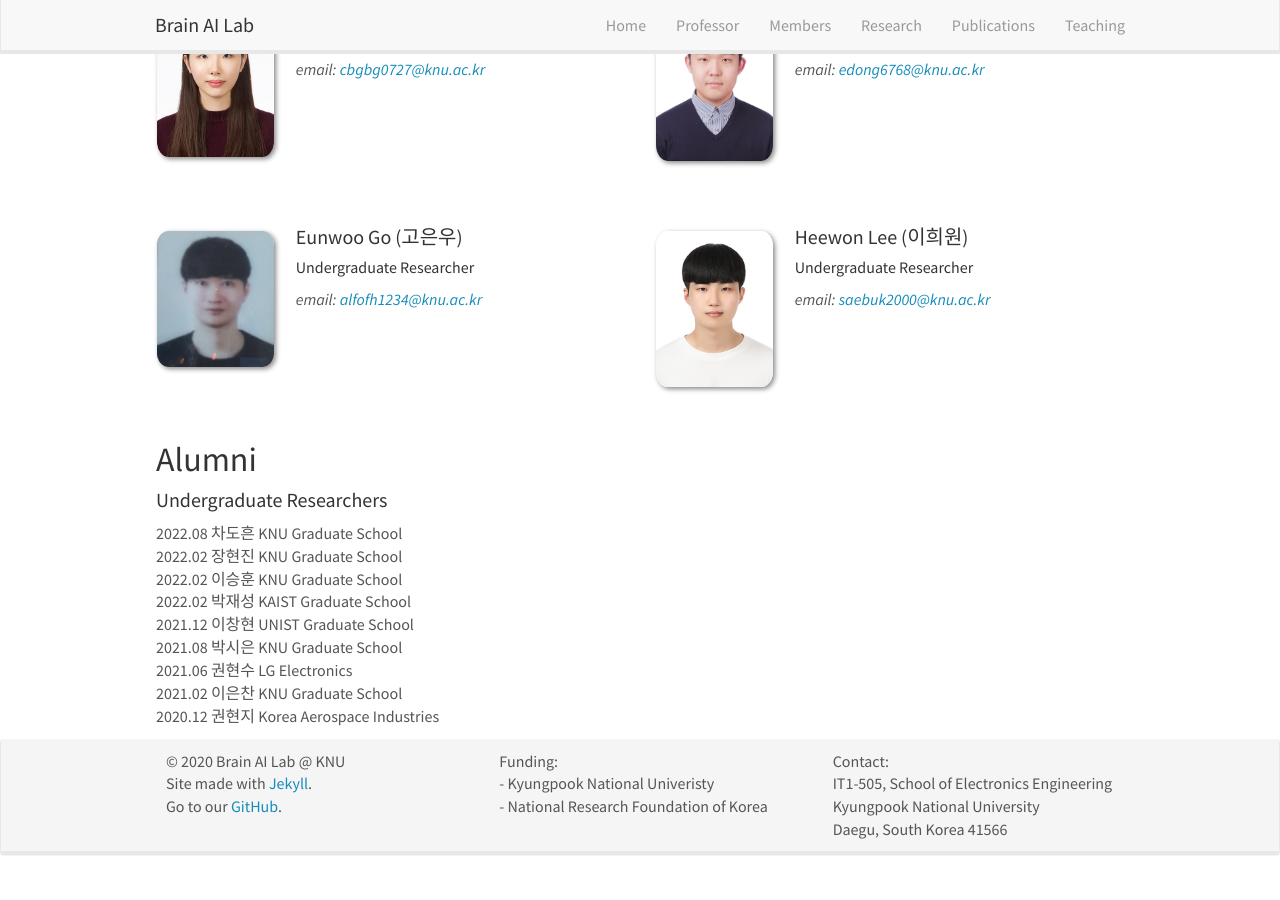
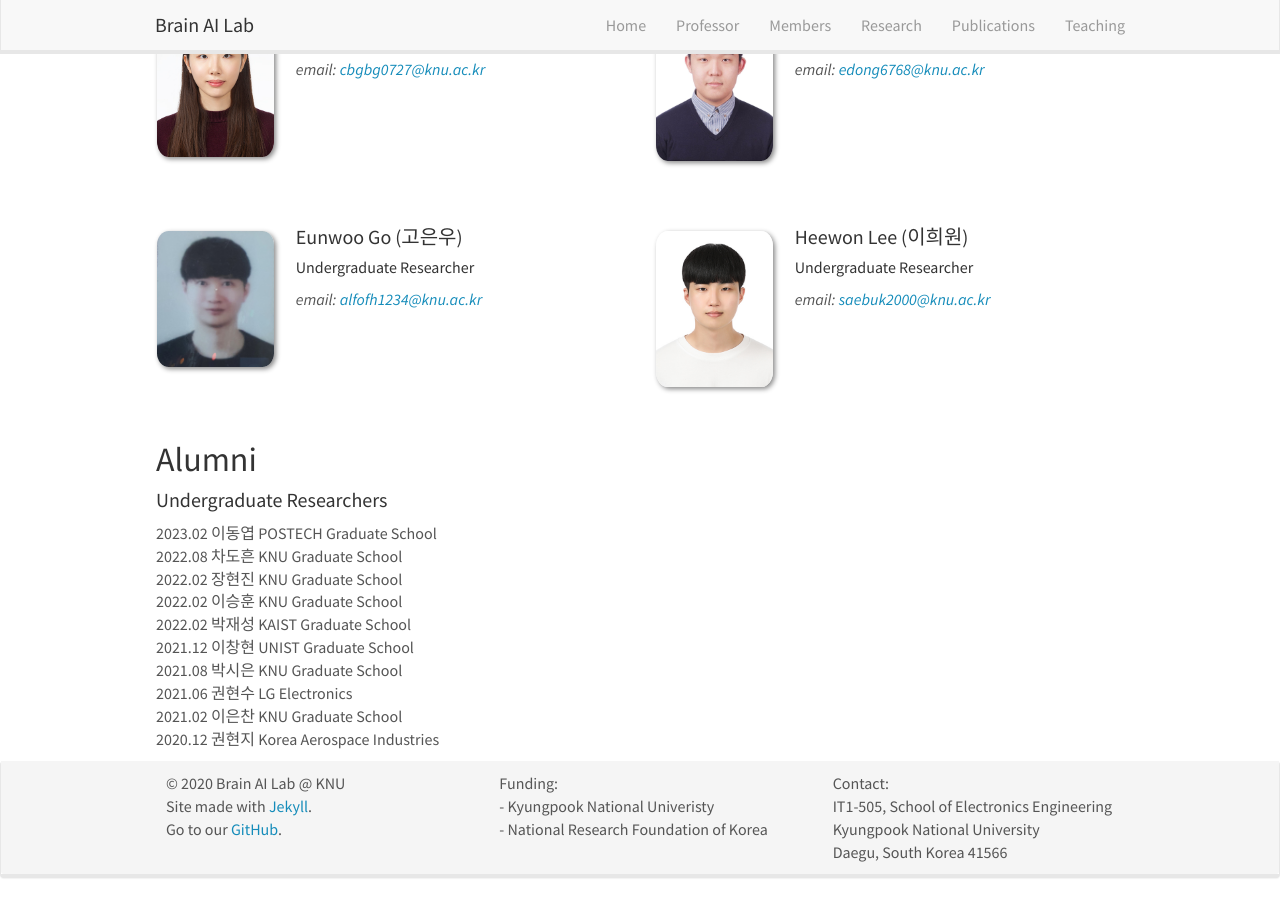
Before and after one commit to KNU-BrainAI/knu-brainai.github.io, a Jekyll site: the page built from _pages/members.md, in a window 1280 px wide and 900 px high, scrolled down 872 px. Built offline with Jekyll 4.4.1, drawn with Linux system fonts in a browser that asks for light colours; nearby versions of some CDN libraries; before the commit the page ends 1749 px from its top, so only the background shows below that.

Commit message:
Update members.md

```diff
--- a/_pages/members.md
+++ b/_pages/members.md
@@ -61,6 +61,7 @@ permalink: /members/
 
 ## Alumni
 #### Undergraduate Researchers
+2023.02 이동엽 POSTECH Graduate School<br>
 2022.08 차도흔 KNU Graduate School<br>
 2022.02 장현진 KNU Graduate School<br>
 2022.02 이승훈 KNU Graduate School<br>
```
